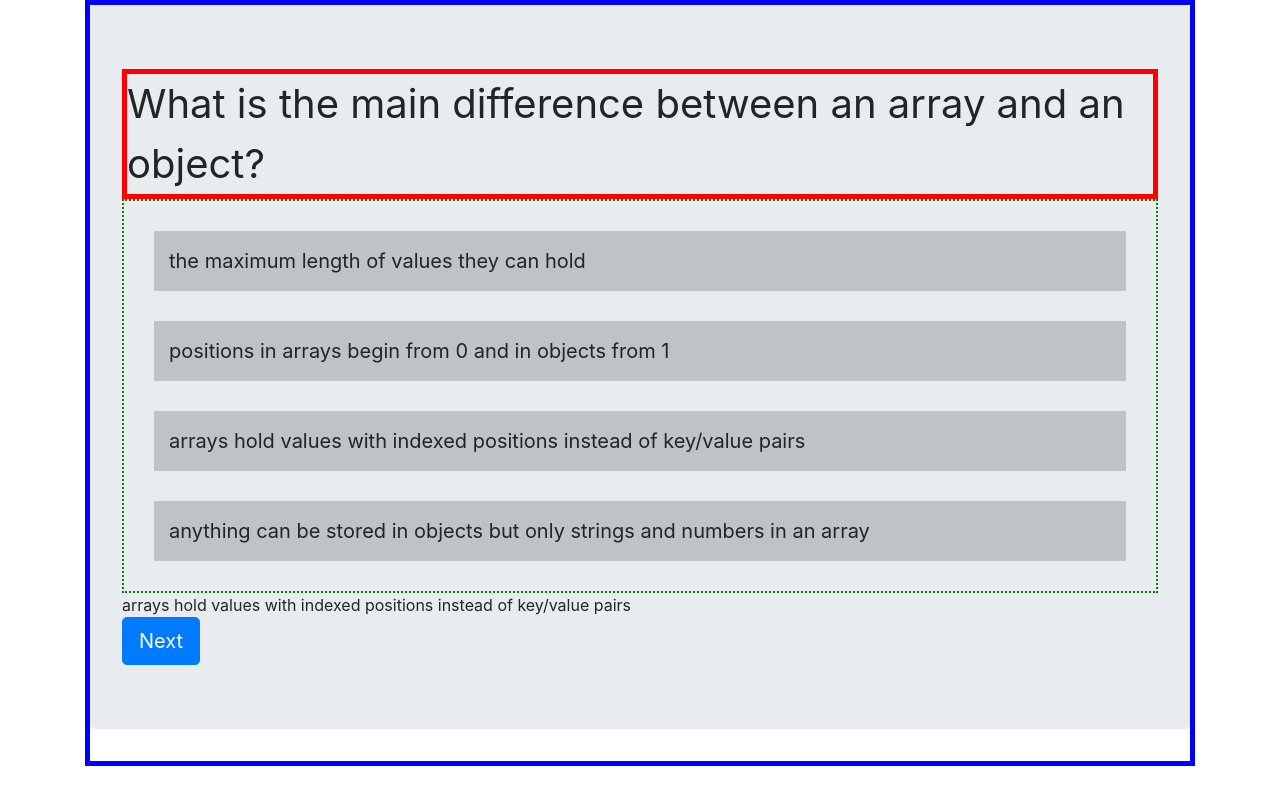
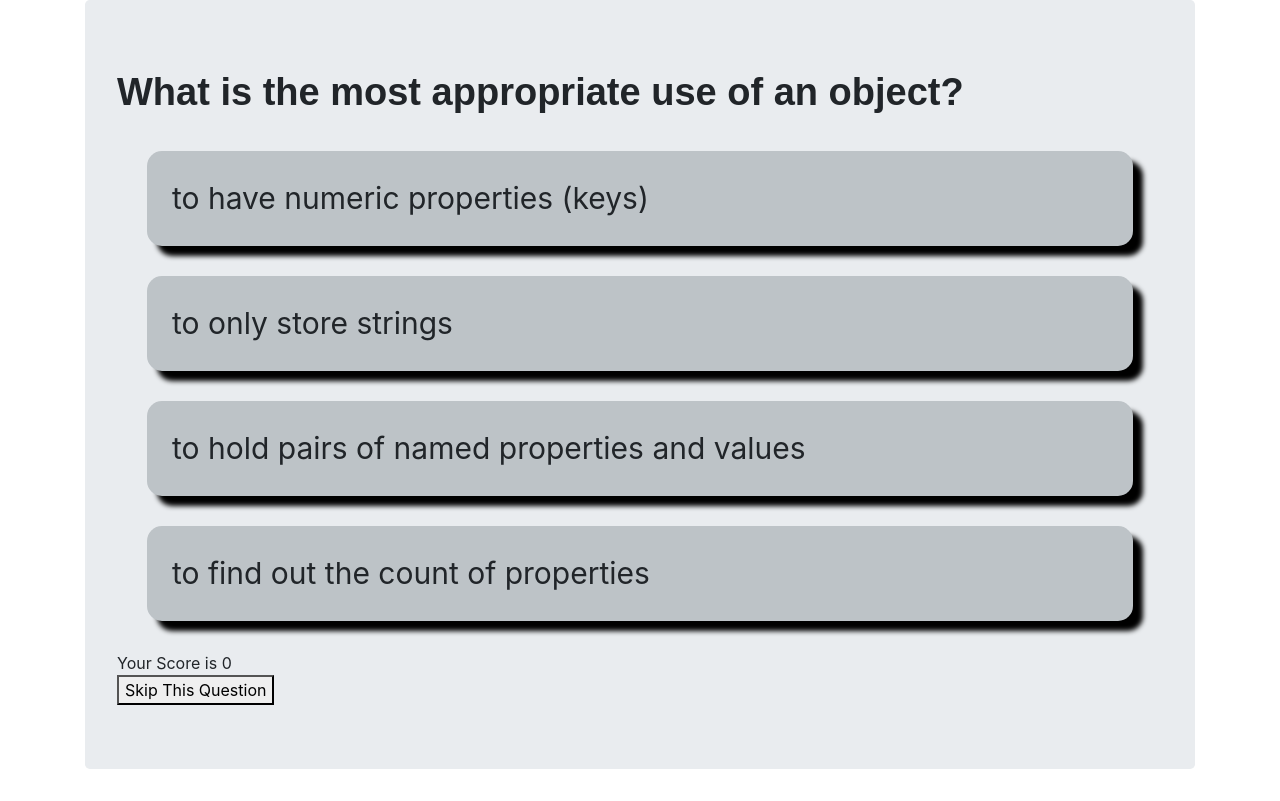
Before and after one commit to ali1129js/quiz-app, a React (Create React App) app: page / in a window 1280 px wide. Built offline with nearby package versions, Linux system fonts and the light colour scheme.

Commit message:
score component

```diff
--- a/src/App.css
+++ b/src/App.css
@@ -2,27 +2,32 @@
  * @Author: Ali
  * @Date:   2019-01-23T16:46:40+01:00
  * @Last modified by:   Ali
- * @Last modified time: 2019-01-24T13:33:07+01:00
+ * @Last modified time: 2019-02-14T11:58:46+01:00
  */
 
 .App {
   text-align: center;
 }
-.quiz {
-  border: 5px solid blue
-}
+
 .question{
-  font-size: 40px;
-  border: 5px solid red
-
+  font-size: 38px;
+  font-family:fantasy;
+  font-weight: bold;
+  text-decoration-color: red;
 }
 .options {
-  font-size: 20px;
-  border: 2px dotted green;
+  font-size: 30px;
+  border: none;
+
 }
 li {
   list-style: none;
-  padding: 15px;
+  padding: 25px;
   margin: 30px;
   background-color: #bdc3c7;
+  box-shadow: 10px 10px 5px black;
+  border-radius: 15px;
 }
+.incorrect {
+  background-color: red;
+}
--- a/src/Components/Quiz.js
+++ b/src/Components/Quiz.js
@@ -2,9 +2,10 @@
  * @Author: Ali
  * @Date:   2019-01-23T16:35:52+01:00
  * @Last modified by:   Ali
- * @Last modified time: 2019-01-24T14:17:38+01:00
+ * @Last modified time: 2019-02-14T12:28:18+01:00
  */
 import React, { Component } from "react";
+import Score from "./Score";
 class Quiz extends Component {
   constructor() {
     super();
@@ -12,38 +13,48 @@ class Quiz extends Component {
       questions: [
         {
           questionNumber: 0,
-          question: "What is 10 + 10",
-          options: ["3", "20", "34", "45"],
-          answer: "20"
+          question: "What is the most appropriate use of an object?",
+          options: [
+            "to have numeric properties (keys)",
+            "to only store strings",
+            "to hold pairs of named properties and values",
+            "to find out the count of properties"
+          ],
+          answer: "to hold pairs of named properties and values",
+          explain:
+            "You theoretically could use an array as a normal object with your own named properties, or you could use an object but only give it numeric properties (0, 1, etc.) similar to an array. However, this would generally be considered improper usage of the respective types. The best and most natural approach is to use arrays for numerically positioned values and use objects for named properties."
         },
         {
           questionNumber: 1,
-          question: "What is Athena's favourite animal",
-          options: ["otters", "dogs", "cats", "horses"],
-          answer: "otters"
+          question: "What is the return value of: typeof null?",
+          options: ["boolean", "object", "undefined", "number"],
+          answer: "object",
+          explain:
+            "typeof null is an interesting case, because it errantly returns 'object', when you'd expect it to return 'null' (just like typeof undefined returns undefined)"
         },
         {
           questionNumber: 2,
-          question: "How old is the PLanet",
-          options: [
-            "6000 Years",
-            "300,000 Years",
-            "1 million years",
-            "4.7 billion Years"
-          ],
-          answer: "4.7 billion Years"
+          question: "Which of the following is an array property?",
+          options: ["values", "count", "limit", "length"],
+          answer: "length",
+          explain:
+            "Because arrays are special objects (as typeof implies), they can also have properties, including the automatically updated length property."
         },
         {
           questionNumber: 3,
           question: "Which is a valid JavaScript type for numerical data?",
           options: ["float", "int", "number", "long"],
-          answer: "number"
+          answer: "number",
+          explain:
+            "Unlike many coding languages, JavaScript has only one primitve numerical type: number. This is used for both integers and floating point values."
         },
         {
           questionNumber: 4,
           question: "What is the output of console.log(typeof [])?",
           options: ["undefined", "object", "array", "null"],
-          answer: "object"
+          answer: "object",
+          explain:
+            "In JavaScript, arrays are a type of object. There is no array type."
         },
         {
           questionNumber: 5,
@@ -56,55 +67,77 @@ class Quiz extends Component {
             "anything can be stored in objects but only strings and numbers in an array"
           ],
           answer:
-            "arrays hold values with indexed positions instead of key/value pairs"
+            "arrays hold values with indexed positions instead of key/value pairs",
+
+          explain:
+            "An array is an object that holds values (of any type) not particularly in named properties/keys, but rather in numerically indexed positions. Languages that start counting at zero, like JS does, use 0 as the index of the first element in the array."
         }
       ],
-      correct: 0,
-      questionNumber: 5
+      score: 0,
+      questionNumber: 0,
+      correct: true
     };
+    this.handleClick = this.handleClick.bind(this);
   }
   handleClick(e) {
     const selectedAnswer = e.target.innerText;
     const correctAnswer = document.getElementById("answer").innerText;
-    console.log(selectedAnswer, typeof selectedAnswer);
-    console.log(correctAnswer, typeof correctAnswer);
-    console.log(selectedAnswer === correctAnswer);
+    if (selectedAnswer === correctAnswer) {
+      alert("Correct");
+      this.setState({
+        score: this.state.score + 1,
+        questionNumber: this.state.questionNumber + 1,
+        correct: true
+      });
+    } else {
+      alert("Incorrect! Try Again!");
+      this.setState({
+        correct: false
+      });
+    }
   }
 
   render() {
-    const { questionNumber } = this.state;
-    const questions = this.state.questions.map(rawdata => (
-      <div className="">
+    const { questionNumber, questions, score } = this.state;
+    const question = this.state.questions.map((rawdata, i) => (
+      <div key={i}>
         <div className="question">{rawdata.question}</div>
         {typeof (rawdata.options === "object") ? (
           <div className="options">
             {" "}
-            {rawdata.options.map(subdata => (
-              <li onClick={this.handleClick}> {subdata} </li>
+            {rawdata.options.map((subdata, i) => (
+              <li key={i} onClick={this.handleClick}>
+                <span>{subdata}</span>
+              </li>
             ))}{" "}
           </div>
         ) : null}
-        <div id="answer" className="hidden">
+        <div id="answer" className="hidden" hidden>
           {rawdata.answer}
         </div>
       </div>
     ));
-
+    while (questionNumber < questions.length) {
       return (
         <div className="quiz">
           <div className="jumbotron">
-          {questions[questionNumber]}
-
-          <a
-            className="btn btn-primary btn-lg"
-            href="https://github.com"
-            role="button"
+            {question[questionNumber]}
+            <div className="results"> Your Score is {this.state.score} </div>
+            <button
+              onClick={() =>
+                this.setState({
+                  questionNumber: this.state.questionNumber + 1
+                })
+              }
             >
-            Next
-          </a>
+              {" "}
+              Skip This Question{" "}
+            </button>
           </div>
         </div>
       );
     }
+    return <Score score={score} length={questions.length} />;
+  }
 }
 export default Quiz;
--- /dev/null
+++ b/src/Components/Score.js
@@ -0,0 +1,22 @@
+/**
+ * @Author: Ali
+ * @Date:   2019-02-14T12:20:29+01:00
+ * @Last modified by:   Ali
+ * @Last modified time: 2019-02-14T12:26:46+01:00
+ */
+import React from "react";
+
+const Score = props => ({
+  render() {
+    return (
+      <div className="finish">
+        <h2> Game Over </h2>
+        <p>
+          {" "}
+          Your score is {props.score} of {props.length}{" "}
+        </p>
+      </div>
+    );
+  }
+});
+export default Score;
```
Also changed, not shown: src/index.css (+8 -0 lines), 2 other files (tests, documents, lock files or other folders). Lines whose indentation alone changed are shown as unchanged.
